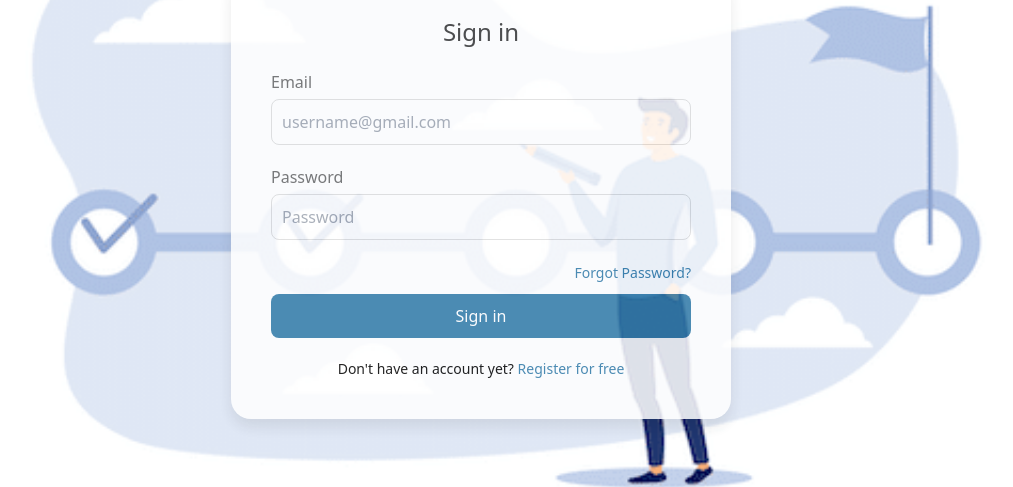
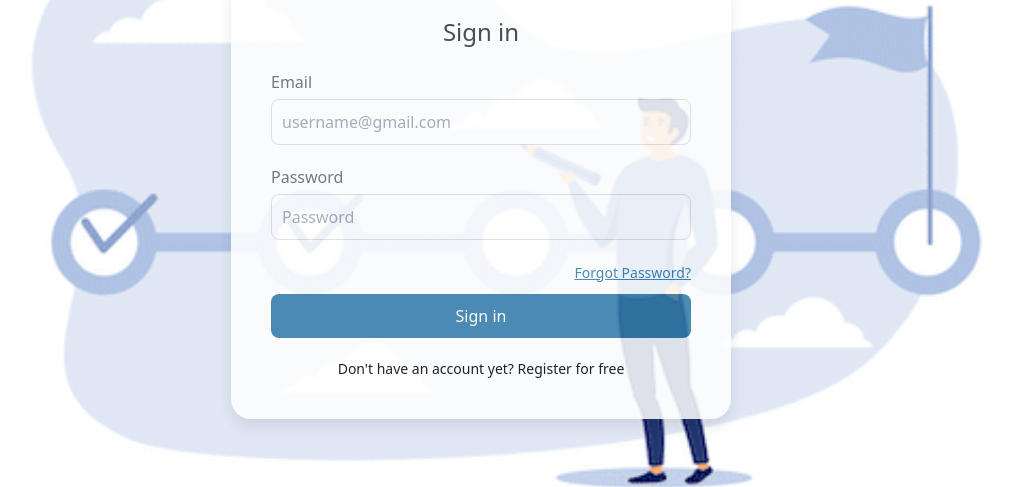
Before and after one commit to mehakSharma2/Zenith, a React (Create React App) app in the folder my-app/: page /login in a window 1280 px wide. Shown: the part 204-691 px from the top of the page, without its empty margins (134-1147 px from the left). Built offline with nearby package versions, Linux system fonts and the light colour scheme.

Commit message:
login functionality

```diff
--- a/my-app/src/components/Login.js
+++ b/my-app/src/components/Login.js
@@ -1,80 +1,167 @@
 import React, { useState } from 'react';
+import { auth } from '../firebaseconfig'; // Import the Firebase auth instance
+import {
+  createUserWithEmailAndPassword,
+  signInWithEmailAndPassword,
+  sendPasswordResetEmail, // Import the reset password function
+} from 'firebase/auth';
 import image4 from './image4.png';
 
 const App = () => {
-
+  // Set the background image for the page
   document.body.style.backgroundImage = `url('${image4}')`;
   document.body.style.backgroundPosition = 'center';
   document.body.style.backgroundRepeat = 'no-repeat';
   document.body.style.backgroundSize = 'cover';
 
+  const [showFirst, setShowFirst] = useState(true); // Toggle between login and signup
+  const [email, setEmail] = useState('');
+  const [password, setPassword] = useState('');
+  const [name, setName] = useState('');
+  const [username, setUsername] = useState('');
 
-  const [showFirst, setShowFirst] = useState(true);
-
-
-  const login = () => {
-    alert('Login function called');
+  // Login function using Firebase Authentication
+  const login = async (e) => {
+    e.preventDefault();
+    try {
+      const userCredential = await signInWithEmailAndPassword(auth, email, password);
+      const user = userCredential.user;
+      alert(`Welcome back, ${user.email}`);
+      console.log('User logged in:', user);
+    } catch (error) {
+      alert(`Login failed: ${error.message}`);
+      console.error('Login error:', error);
+    }
   };
 
-  const signup = () => {
-    alert('Signup function called');
+  // Signup function using Firebase Authentication
+  const signup = async (e) => {
+    e.preventDefault();
+    try {
+      const userCredential = await createUserWithEmailAndPassword(auth, email, password);
+      const user = userCredential.user;
+      alert(`Account created for ${user.email}`);
+      console.log('User signed up:', user);
+    } catch (error) {
+      alert(`Signup failed: ${error.message}`);
+      console.error('Signup error:', error);
+    }
+  };
+
+  // Forgot password function using Firebase Authentication
+  const forgotPassword = async () => {
+    if (!email) {
+      alert('Please enter your email address to reset your password.');
+      return;
+    }
+    try {
+      await sendPasswordResetEmail(auth, email);
+      alert(`Password reset email sent to ${email}`);
+    } catch (error) {
+      alert(`Failed to send password reset email: ${error.message}`);
+      console.error('Password reset error:', error);
+    }
   };
 
   return (
-    <div style={styles.loginContainer} className='opacity-85'>
+    <div style={styles.loginContainer} className="opacity-85">
       <div style={styles.loginBox}>
         <div style={styles.logo}>
           {showFirst ? 'Sign in' : 'Signup'}
         </div>
 
-        {}
+        {/* Login form */}
         {showFirst ? (
           <div>
-            {}
-            <form onSubmit={(e) => {
-              e.preventDefault();
-              login();
-            }}>
+            <form onSubmit={login}>
               <div style={styles.inputBox}>
                 <label style={styles.label}>Email</label>
-                <input type="email" placeholder="username@gmail.com" style={styles.input} required />
+                <input
+                  type="email"
+                  placeholder="username@gmail.com"
+                  style={styles.input}
+                  value={email}
+                  onChange={(e) => setEmail(e.target.value)}
+                  required
+                />
               </div>
               <div style={styles.inputBox}>
                 <label style={styles.label}>Password</label>
-                <input type="password" placeholder="Password" style={styles.input} required />
+                <input
+                  type="password"
+                  placeholder="Password"
+                  style={styles.input}
+                  value={password}
+                  onChange={(e) => setPassword(e.target.value)}
+                  required
+                />
               </div>
 
-
               <div style={styles.forgotPassword}>
-                <a href="/" style={styles.link}>Forgot Password?</a>
+                <button
+                  type="button"
+                  onClick={forgotPassword}
+                  style={styles.linkButton}
+                >
+                  Forgot Password?
+                </button>
               </div>
-              <button style={styles.loginButton} type="submit">Sign in</button>
+              <button style={styles.loginButton} type="submit">
+                Sign in
+              </button>
             </form>
           </div>
         ) : (
           <div>
-            {}
-            <form onSubmit={(e) => {
-              e.preventDefault();
-              signup();
-            }}>
+            {/* Signup form */}
+            <form onSubmit={signup}>
               <div style={styles.inputBox}>
                 <label style={styles.label}>Name</label>
-                <input type="text" placeholder="Your Name" style={styles.input} required />
+                <input
+                  type="text"
+                  placeholder="Your Name"
+                  style={styles.input}
+                  value={name}
+                  onChange={(e) => setName(e.target.value)}
+                  required
+                />
               </div>
               <div style={styles.inputBox}>
                 <label style={styles.label}>Username</label>
-                <input type="text" placeholder="username123@" style={styles.input} required />
+                <input
+                  type="text"
+                  placeholder="username123@"
+                  style={styles.input}
+                  value={username}
+                  onChange={(e) => setUsername(e.target.value)}
+                  required
+                />
               </div>
               <div style={styles.inputBox}>
                 <label style={styles.label}>Email</label>
-                <input type="email" placeholder="username@gmail.com" style={styles.input} required />
+                <input
+                  type="email"
+                  placeholder="username@gmail.com"
+                  style={styles.input}
+                  value={email}
+                  onChange={(e) => setEmail(e.target.value)}
+                  required
+                />
               </div>
               <div style={styles.inputBox}>
                 <label style={styles.label}>Password</label>
-                <input type="password" placeholder="Password" style={styles.input} required />
+                <input
+                  type="password"
+                  placeholder="Password"
+                  style={styles.input}
+                  value={password}
+                  onChange={(e) => setPassword(e.target.value)}
+                  required
+                />
               </div>
-              <button style={styles.loginButton} type="submit">Sign up</button>
+              <button style={styles.loginButton} type="submit">
+                Sign up
+              </button>
             </form>
           </div>
         )}
@@ -92,6 +179,7 @@
   );
 };
 
+// Styles (unchanged)
 const styles = {
   loginContainer: {
     display: 'flex',
@@ -130,10 +218,13 @@
   forgotPassword: {
     textAlign: 'right',
   },
-  link: {
-    textDecoration: 'none',
+  linkButton: {
+    background: 'none',
+    border: 'none',
     color: '#327ba8',
     fontSize: '14px',
+    cursor: 'pointer',
+    textDecoration: 'underline',
   },
   loginButton: {
     backgroundColor: '#327ba8',
```
Also changed, not shown: 1 other file (tests, documents, lock files or other folders).
